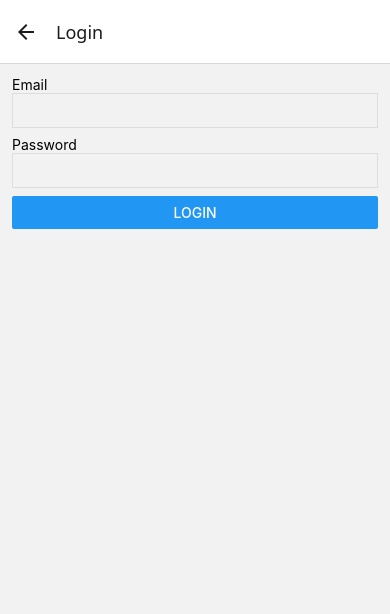
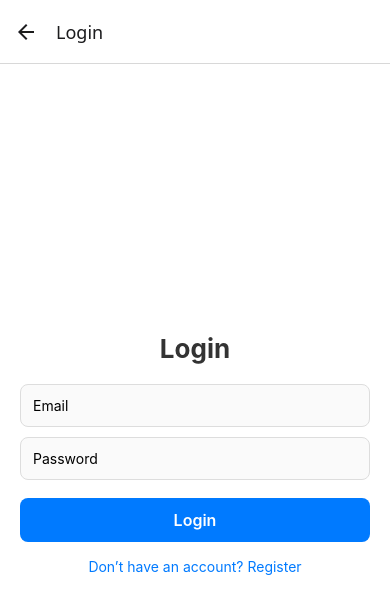
Before and after one commit to shuvojoseph/BlogPostReactNative, a React Native app: screen /Login in a window 390 px wide. Shown: the top 614 px of the page. Built offline with nearby package versions, Linux system fonts and the light colour scheme; no server answers.

Commit message:
#Updated the LoginScreen View.

```diff
--- a/src/screens/LoginScreen.tsx
+++ b/src/screens/LoginScreen.tsx
@@ -1,6 +1,5 @@
 import React from 'react';
-import { View, Text, TextInput, Button, StyleSheet } from 'react-native';
-import { Alert } from 'react-native';
+import { View, Text, TextInput, TouchableOpacity, StyleSheet, Alert } from 'react-native';
 import { Formik } from 'formik';
 import * as Yup from 'yup';
 import { useAuth } from '../viewmodels/useAuth';
@@ -9,53 +8,90 @@ import { NativeStackNavigationProp } from '@react-navigation/native-stack';
 import { RootStackParamList } from '../navigation/AppNavigator';
 
 const LoginSchema = Yup.object().shape({
-  email: Yup.string().email().required(),
-  password: Yup.string().required(),
+  email: Yup.string().email('Invalid email').required('Required'),
+  password: Yup.string().required('Required'),
 });
 
 const LoginScreen = () => {
   const { login } = useAuth();
-  //const navigation = useNavigation();
-
-  type HomeScreenNavigationProp = NativeStackNavigationProp<RootStackParamList, 'Home'>;
-  const navigation = useNavigation<HomeScreenNavigationProp>();
+  type NavProp = NativeStackNavigationProp<RootStackParamList, 'Home'>;
+  const navigation = useNavigation<NavProp>();
 
   return (
-    <View style={{ padding: 12 }}>
+    <View style={styles.container}>
+      <Text style={styles.title}>Login</Text>
+
       <Formik
         initialValues={{ email: '', password: '' }}
         validationSchema={LoginSchema}
         onSubmit={async (values, { setSubmitting }) => {
           try {
             await login(values);
-
-            navigation.reset({
-              index: 0,
-              routes: [{ name: 'Home' as never }],
-            });
+            navigation.reset({ index: 0, routes: [{ name: 'Home' as never }] });
           } catch (e) {
             Alert.alert('Invalid credentials');
-          } finally { setSubmitting(false); }
+          } finally {
+            setSubmitting(false);
+          }
         }}
       >
-        {({ handleChange, handleBlur, handleSubmit, values, isSubmitting }) => (
+        {({ handleChange, handleBlur, handleSubmit, values, errors, touched, isSubmitting }) => (
           <>
-            <Text>Email</Text>
-            <TextInput style={styles.input} value={values.email} onChangeText={handleChange('email')} onBlur={handleBlur('email')} />
-            <Text>Password</Text>
-            <TextInput style={styles.input} value={values.password} secureTextEntry onChangeText={handleChange('password')} onBlur={handleBlur('password')} />
-            <Button title="Login" onPress={handleSubmit as any} disabled={isSubmitting} />
-            {/*<Button title="Register" onPress={() => navigation.navigate('Register' as any)} />*/}
+            <TextInput
+              style={styles.input}
+              placeholder="Email"
+              keyboardType="email-address"
+              autoCapitalize="none"
+              value={values.email}
+              onChangeText={handleChange('email')}
+              onBlur={handleBlur('email')}
+            />
+            {touched.email && errors.email && <Text style={styles.error}>{errors.email}</Text>}
+
+            <TextInput
+              style={styles.input}
+              placeholder="Password"
+              secureTextEntry
+              value={values.password}
+              onChangeText={handleChange('password')}
+              onBlur={handleBlur('password')}
+            />
+            {touched.password && errors.password && <Text style={styles.error}>{errors.password}</Text>}
+
+            <TouchableOpacity style={styles.button} onPress={handleSubmit as any} disabled={isSubmitting}>
+              <Text style={styles.buttonText}>{isSubmitting ? 'Logging in...' : 'Login'}</Text>
+            </TouchableOpacity>
+
+            <TouchableOpacity onPress={() => navigation.navigate('Register' as any)}>
+              <Text style={styles.link}>Don’t have an account? Register</Text>
+            </TouchableOpacity>
           </>
         )}
       </Formik>
     </View>
-
   );
 };
 
 const styles = StyleSheet.create({
-  input: { borderWidth: 1, borderColor: '#ddd', padding: 8, marginBottom: 8 },
+  container: { flex: 1, backgroundColor: '#fff', justifyContent: 'center', padding: 20 },
+  title: { fontSize: 26, fontWeight: '700', color: '#333', marginBottom: 20, textAlign: 'center' },
+  input: {
+    borderWidth: 1,
+    borderColor: '#ddd',
+    borderRadius: 8,
+    padding: 12,
+    marginBottom: 10,
+    backgroundColor: '#fafafa',
+  },
+  button: {
+    backgroundColor: '#007AFF',
+    paddingVertical: 12,
+    borderRadius: 8,
+    marginTop: 8,
+  },
+  buttonText: { color: '#fff', fontSize: 16, textAlign: 'center', fontWeight: '600' },
+  error: { color: 'red', fontSize: 12, marginBottom: 8 },
+  link: { color: '#007AFF', textAlign: 'center', marginTop: 16 },
 });
 
 export default LoginScreen;
```
